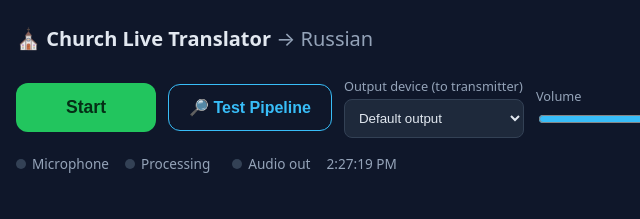
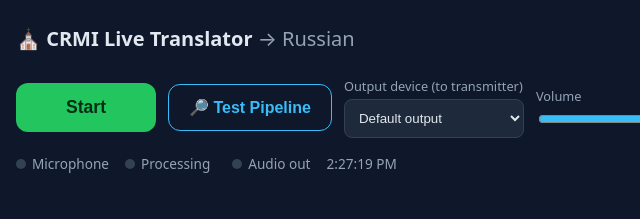
Before and after one commit to 10ashis41/crmi-translator, a website: page public/index.html in a window 1280 px wide. Shown: the top 219 px of the page, 0-640 px from the left. Drawn offline with Linux system fonts and the light colour scheme; no server answers.

Commit message:
Rebrand visible UI to 'CRMI Live Translator' (page title, heading, app.js header, README H1)
Co-Authored-By: Claude Opus 4.8 (1M context) <noreply@anthropic.com>

```diff
--- a/public/app.js
+++ b/public/app.js
@@ -1,4 +1,4 @@
-// Church Live Translator — operator client.
+// CRMI Live Translator — operator client.
 // Captures mic audio in 3s segments and runs each through:
 //   /api/transcribe (Whisper) -> /api/translate (Google) -> /api/speak (ElevenLabs)
 // then plays the Russian audio out the selected output device.
--- a/public/index.html
+++ b/public/index.html
@@ -3,7 +3,7 @@
 <head>
   <meta charset="utf-8" />
   <meta name="viewport" content="width=device-width, initial-scale=1, viewport-fit=cover" />
-  <title>Church Live Translator</title>
+  <title>CRMI Live Translator</title>
   <style>
     :root {
       --bg: #0f172a; --panel: #1e293b; --panel2: #334155;
@@ -63,7 +63,7 @@
 </head>
 <body>
   <header>
-    <h1>⛪ Church Live Translator <span style="color:var(--muted);font-weight:400">→ Russian</span></h1>
+    <h1>⛪ CRMI Live Translator <span style="color:var(--muted);font-weight:400">→ Russian</span></h1>
     <div class="toggle" id="langToggle" title="Input (spoken) language">
       <button data-lang="en" class="active">English</button>
       <button data-lang="ar">العربية (Arabic)</button>
```
Also changed, not shown: README.md.
